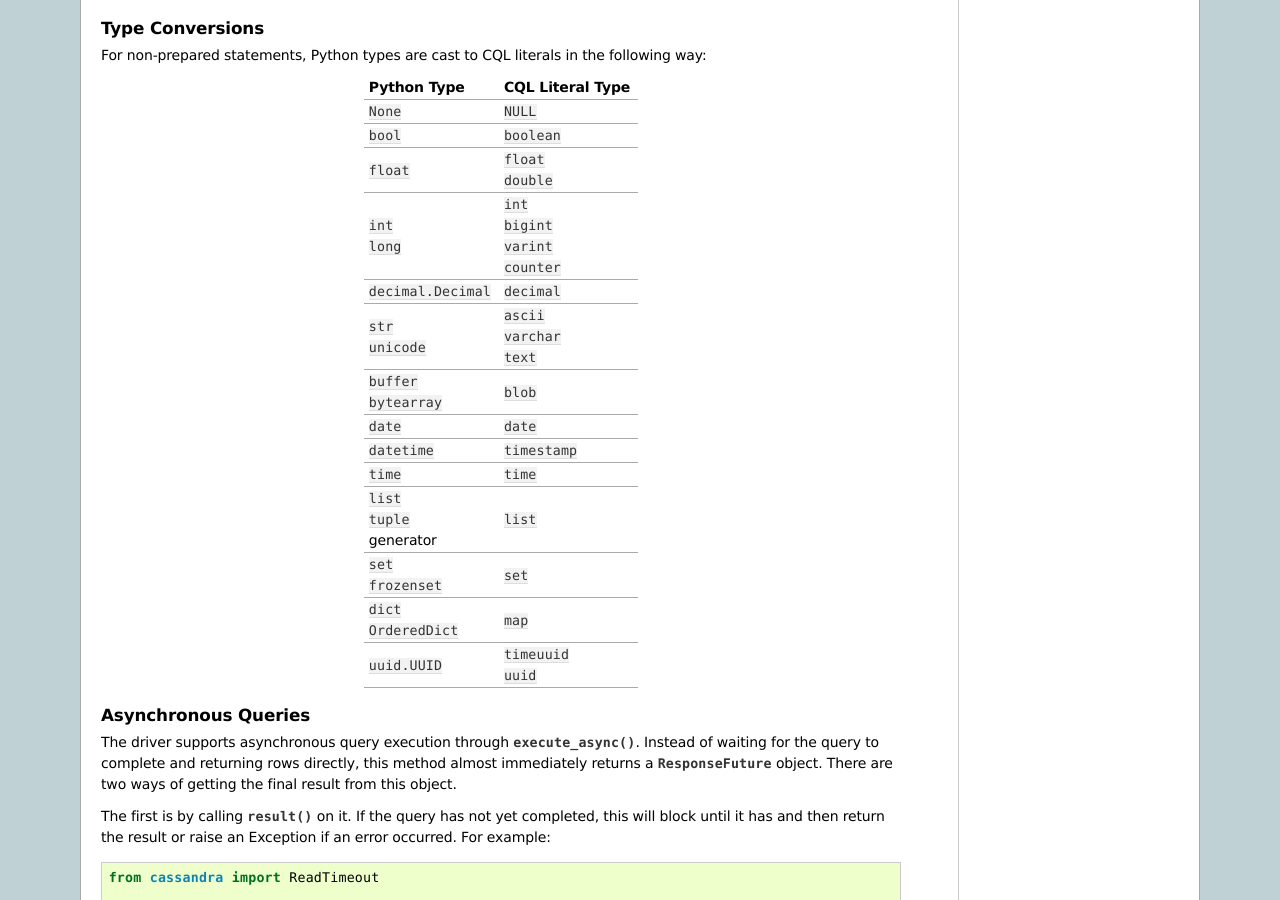
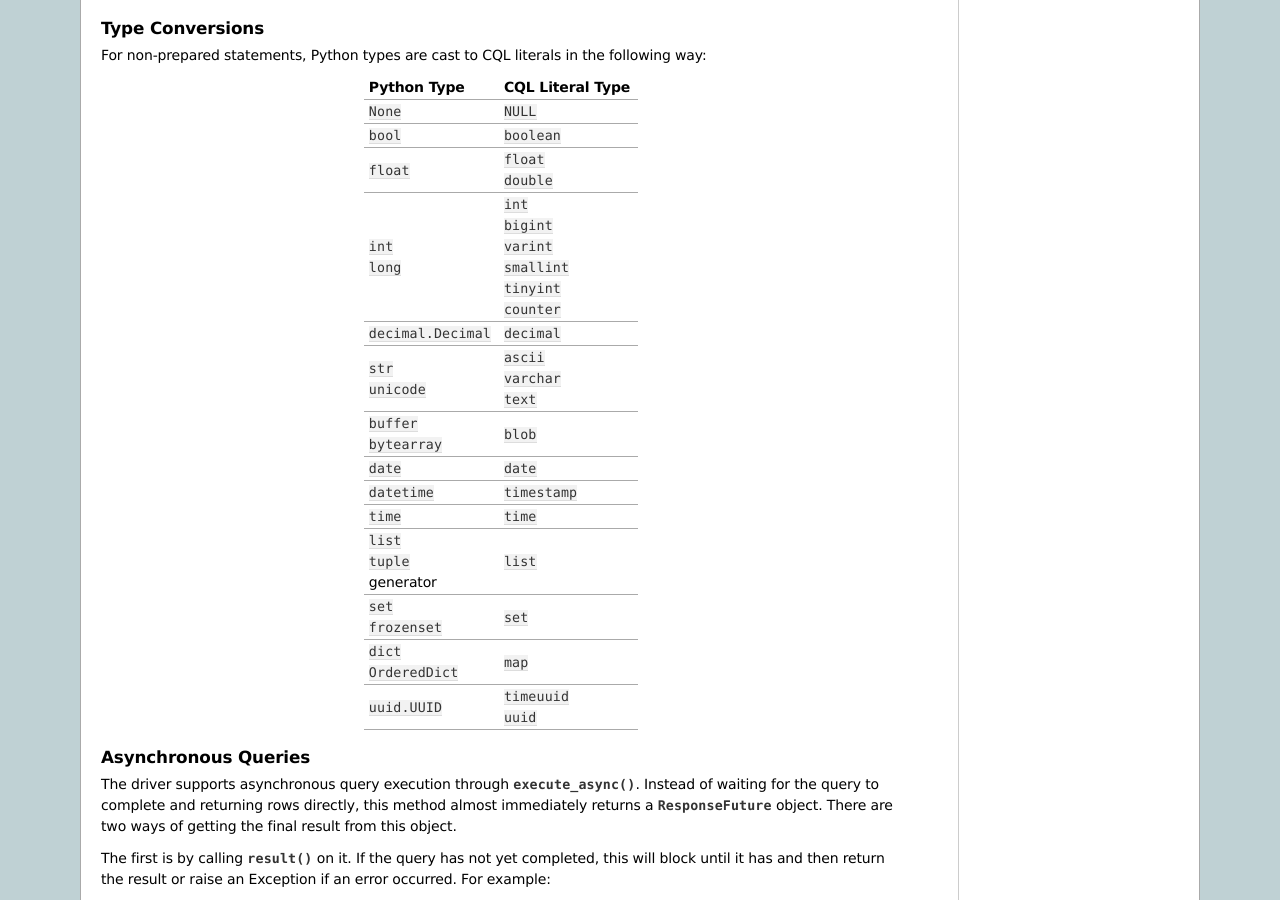
Before and after one commit to datastax/python-driver, a Sphinx documentation site: the page built from docs/getting_started.rst, in a window 1280 px wide and 900 px high, scrolled down 2652 px. Built offline with Sphinx 7.4.7, drawn with Linux system fonts in a browser that asks for light colours; pages that are not in the unit, such as notebooks, are missing from menus.

Commit message:
doc: Add smallint, tinyint to getting started types table

```diff
--- a/docs/getting_started.rst
+++ b/docs/getting_started.rst
@@ -212,6 +212,8 @@ following way:
     | | ``int``          | | ``int``               |
     | | ``long``         | | ``bigint``            |
     |                    | | ``varint``            |
+    |                    | | ``smallint``          |
+    |                    | | ``tinyint``           |
     |                    | | ``counter``           |
     +--------------------+-------------------------+
     | ``decimal.Decimal``| ``decimal``             |
```
